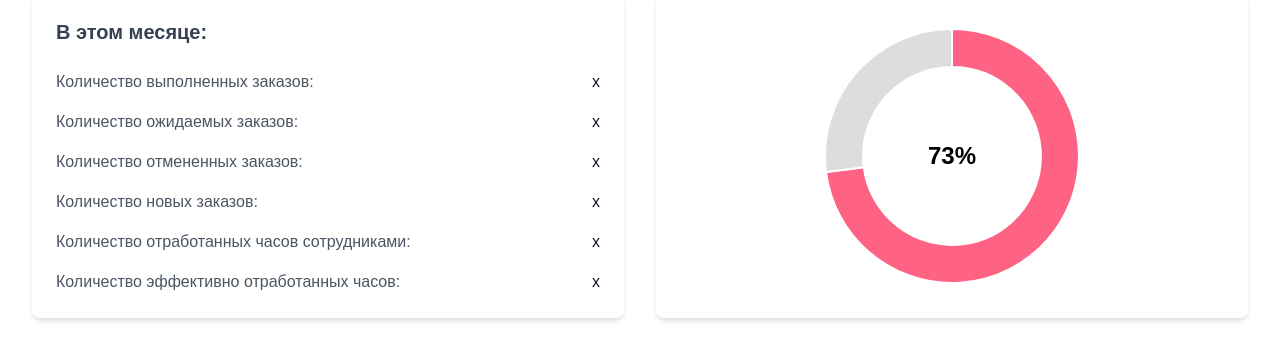
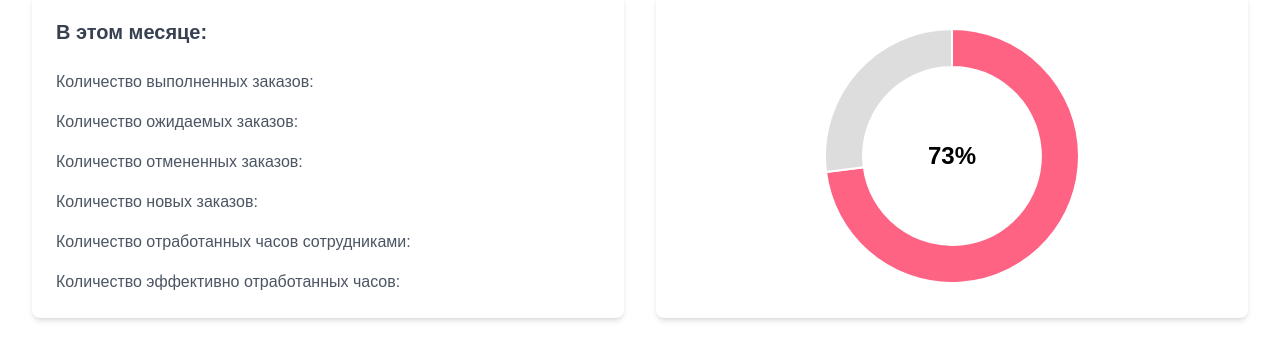
Before and after one commit to timofey1704/tochka-www, a React (Create React App) app in the folder frontend/: page /dashboard/profile in a window 1280 px wide. Shown: the part 204-543 px from the top of the page. Built offline with nearby package versions, Linux system fonts and the light colour scheme; a web font is replaced by a local one.

Commit message:
TOC44 - piechart doesn't use api data

```diff
--- a/frontend/src/components/Dashboard/Profile/EmployeeChart.jsx
+++ b/frontend/src/components/Dashboard/Profile/EmployeeChart.jsx
@@ -7,11 +7,11 @@ ChartJS.register(ArcElement, Tooltip, Legend)
 const EmployeeChart = ({ clients, employees }) => {
   const employeeCounts = employees.map(
     (employee) =>
-      clients.filter((client) => client.assignedEmployee === employee).length
+      clients.filter((client) => client.selected_admin === employee).length
   )
 
   const unassignedCount = clients.filter(
-    (client) => !client.assignedEmployee
+    (client) => !client.selected_admin
   ).length
 
   const data = {
--- a/frontend/src/components/Dashboard/Profile/Profile.jsx
+++ b/frontend/src/components/Dashboard/Profile/Profile.jsx
@@ -37,13 +37,6 @@ const Profile = () => {
   }, [])
 
   const handleAssign = async (clientId, employee) => {
-    const updatedClients = clients.map((client) =>
-      client.id === clientId
-        ? { ...client, assignedEmployee: employee }
-        : client
-    )
-    setClients(updatedClients)
-
     const token = localStorage.getItem('token')
     if (!token) {
       console.error('Token not found')
@@ -60,6 +53,14 @@ const Profile = () => {
         {
           headers: { Authorization: token },
         }
+      )
+
+      setClients((prevClients) =>
+        prevClients.map((client) =>
+          client.id === clientId
+            ? { ...client, selected_admin: employee }
+            : client
+        )
       )
     } catch (error) {
       console.error('Error assigning employee:', error)
@@ -82,36 +83,47 @@ const Profile = () => {
               <span className="text-gray-600">
                 Количество выполненных заказов:
               </span>
-              <span className="text-gray-900 font-medium">x</span>
+              <span className="text-gray-900 font-medium">
+                {/* добавить данные */}
+              </span>
             </div>
             <div className="flex justify-between items-center">
               <span className="text-gray-600">
                 Количество ожидаемых заказов:
               </span>
-              <span className="text-gray-900 font-medium">x</span>
+              <span className="text-gray-900 font-medium">
+                {/* добавить данные */}
+              </span>
             </div>
-
             <div className="flex justify-between items-center">
               <span className="text-gray-600">
                 Количество отмененных заказов:
               </span>
-              <span className="text-gray-900 font-medium">x</span>
+              <span className="text-gray-900 font-medium">
+                {/* добавить данные */}
+              </span>
             </div>
             <div className="flex justify-between items-center">
               <span className="text-gray-600">Количество новых заказов:</span>
-              <span className="text-gray-900 font-medium">x</span>
+              <span className="text-gray-900 font-medium">
+                {/* добавить данные */}
+              </span>
             </div>
             <div className="flex justify-between items-center">
               <span className="text-gray-600">
                 Количество отработанных часов сотрудниками:
               </span>
-              <span className="text-gray-900 font-medium">x</span>
+              <span className="text-gray-900 font-medium">
+                {/* добавить данные */}
+              </span>
             </div>
             <div className="flex justify-between items-center">
               <span className="text-gray-600">
                 Количество эффективно отработанных часов:
               </span>
-              <span className="text-gray-900 font-medium">x</span>
+              <span className="text-gray-900 font-medium">
+                {/* добавить данные */}
+              </span>
             </div>
           </div>
         </div>
@@ -148,7 +160,7 @@ const Profile = () => {
                         onChange={(e) =>
                           handleAssign(client.id, e.target.value)
                         }
-                        value={client.assignedEmployee || ''}
+                        value={client.selected_admin || ''}
                       >
                         <option value="">Не назначен</option>
                         {employees.map((employee) => (
```
